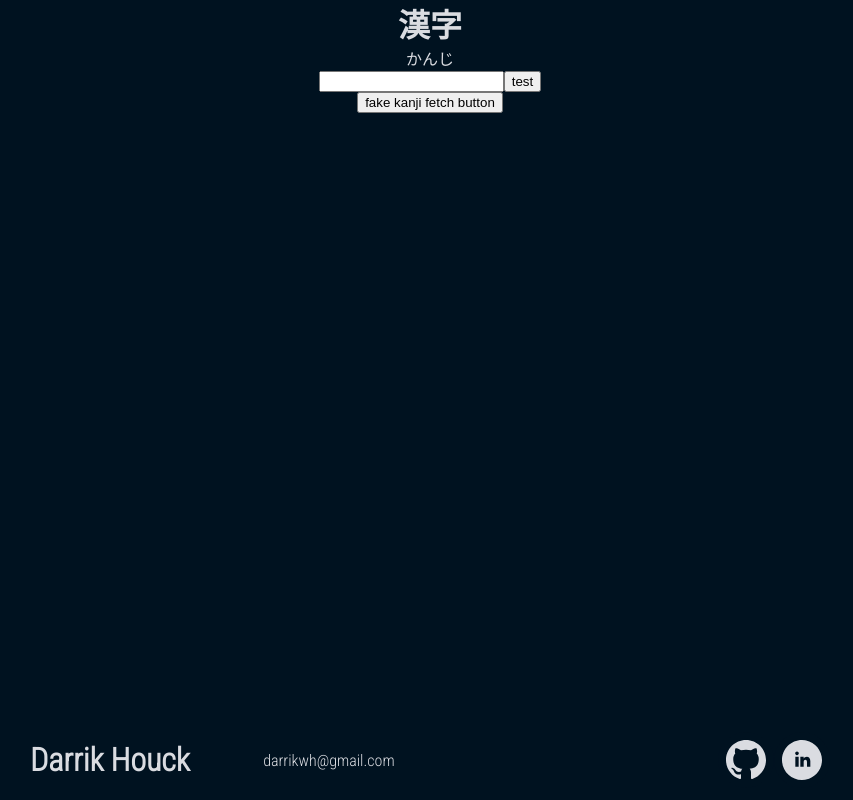
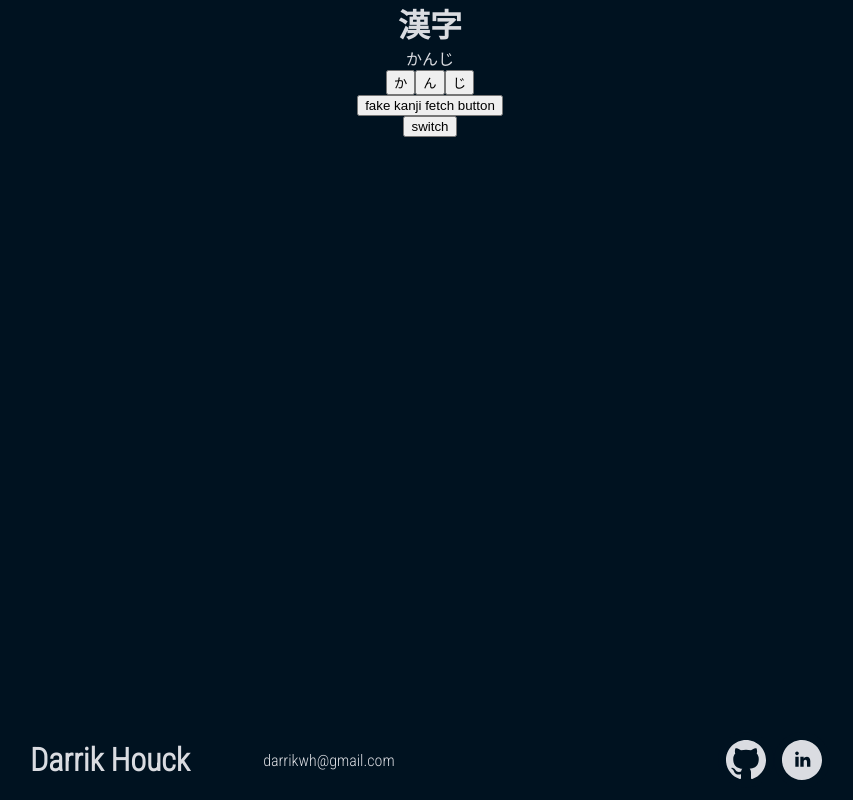
Before and after one commit to Daarrik/kanji-guess-v2, a React (Create React App) app: page / in a window 1280 px wide. Shown: the whole page, without its empty margins (210-1063 px from the left). Built offline with nearby package versions, Linux system fonts and the light colour scheme.

Commit message:
char box progress

```diff
--- a/src/components/Container.tsx
+++ b/src/components/Container.tsx
@@ -2,10 +2,12 @@ import { useState, useContext } from "react";
 import { KanjiContext } from "./context/KanjiProvider";
 import TextInput from "./input/TextInput";
 import BoxInput from "./input/box/BoxInput";
+import { GuessContext } from "./context/GuessProvider";
 
 const Container: React.FC = () => {
-  const [textInput, setTextInput] = useState(true);
+  const [textInput, setTextInput] = useState(false);
   const { kanji, reading, newKanji } = useContext(KanjiContext);
+  const { guess, setGuess } = useContext(GuessContext);
 
   return (
     <div id="container">
@@ -13,6 +15,14 @@ const Container: React.FC = () => {
       <p className="text-jp">{reading}</p>
       {textInput ? <TextInput /> : <BoxInput />}
       <button onClick={newKanji}>fake kanji fetch button</button>
+      <button
+        onClick={() => {
+          setTextInput(!textInput);
+          setGuess("");
+        }}
+      >
+        switch
+      </button>
     </div>
   );
 };
--- a/src/components/input/Check.tsx
+++ b/src/components/input/Check.tsx
@@ -1,6 +1,6 @@
 import { useContext } from "react";
+import { KanjiContext } from "../context/KanjiProvider";
 import { GuessContext } from "../context/GuessProvider";
-import { KanjiContext } from "../context/KanjiProvider";
 
 interface CheckProps {
   isText?: boolean;
--- a/src/components/input/box/BoxInput.tsx
+++ b/src/components/input/box/BoxInput.tsx
@@ -1,16 +1,23 @@
-import { useContext } from "react";
+import React, { useState, useEffect, useContext } from "react";
 import { KanjiContext } from "../../context/KanjiProvider";
 import CharBox from "./CharBox";
 
+interface BoxState {
+  box: React.ReactElement;
+  clicked: boolean;
+}
+
 const BoxInput: React.FC = () => {
   const { reading } = useContext(KanjiContext);
-  return (
-    <div>
-      {reading.split("").map((kana, idx) => (
-        <CharBox key={idx} kana={kana} />
-      ))}
-    </div>
-  );
+  const [boxes, setBoxes] = useState<React.ReactElement[]>([]);
+
+  useEffect(() => {
+    setBoxes(
+      reading.split("").map((kana, idx) => <CharBox key={idx} kana={kana} />)
+    );
+  }, [reading]);
+
+  return <div>{boxes}</div>;
 };
 
 export default BoxInput;
--- a/src/components/input/box/CharBox.tsx
+++ b/src/components/input/box/CharBox.tsx
@@ -1,9 +1,22 @@
+import { useState, useContext } from "react";
+import { GuessContext } from "../../context/GuessProvider";
+
 interface CharBoxProps {
   kana: string;
 }
 
 const CharBox: React.FC<CharBoxProps> = ({ kana }) => {
-  return <button>{kana}</button>;
+  const { guess, setGuess } = useContext(GuessContext);
+  const [clicked, setClicked] = useState(false);
+
+  const handleClick = (): void => {
+
+  }
+
+  return (
+    <button onClick={handleClick}>
+      {kana}
+    </button>);
 };
 
 export default CharBox;
```
